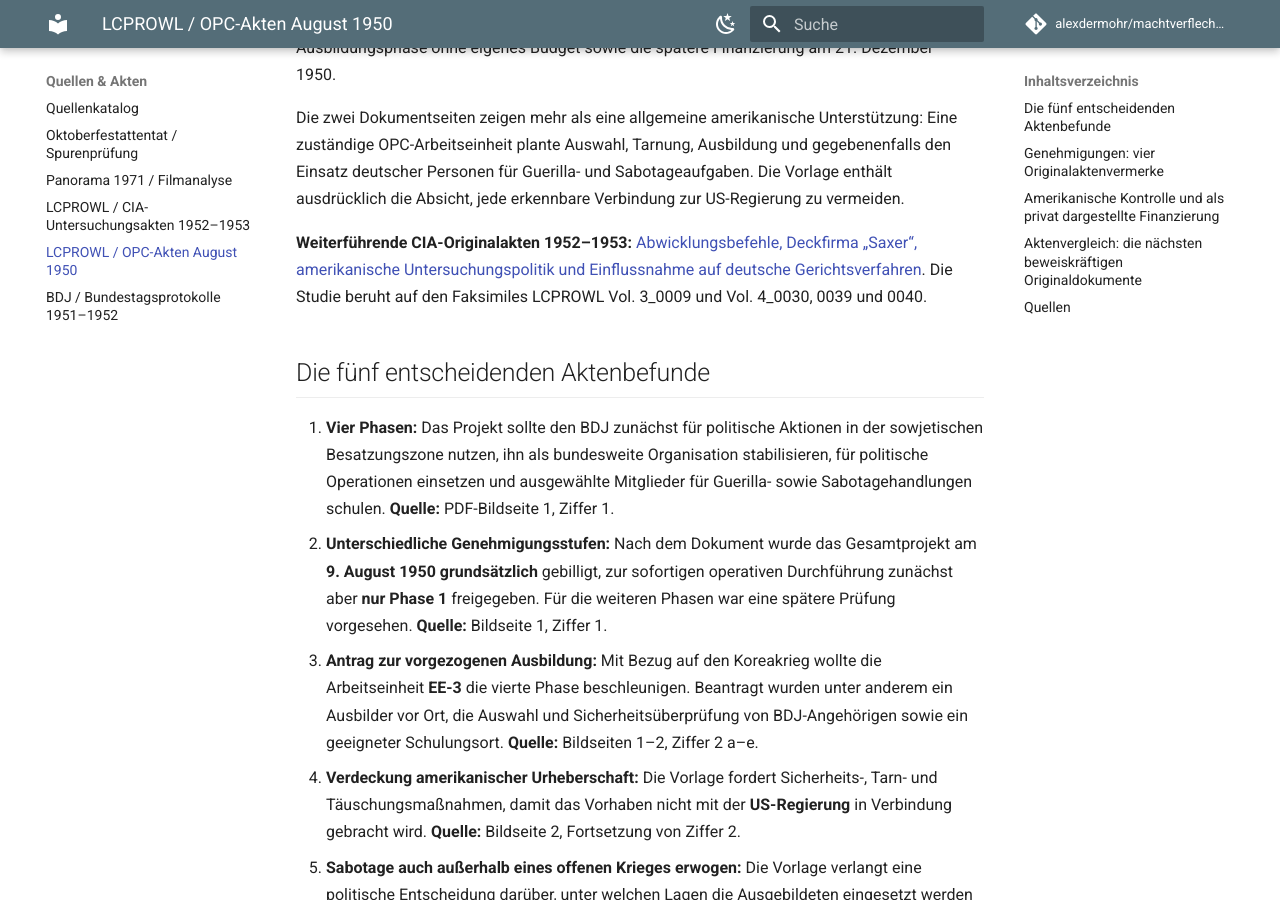
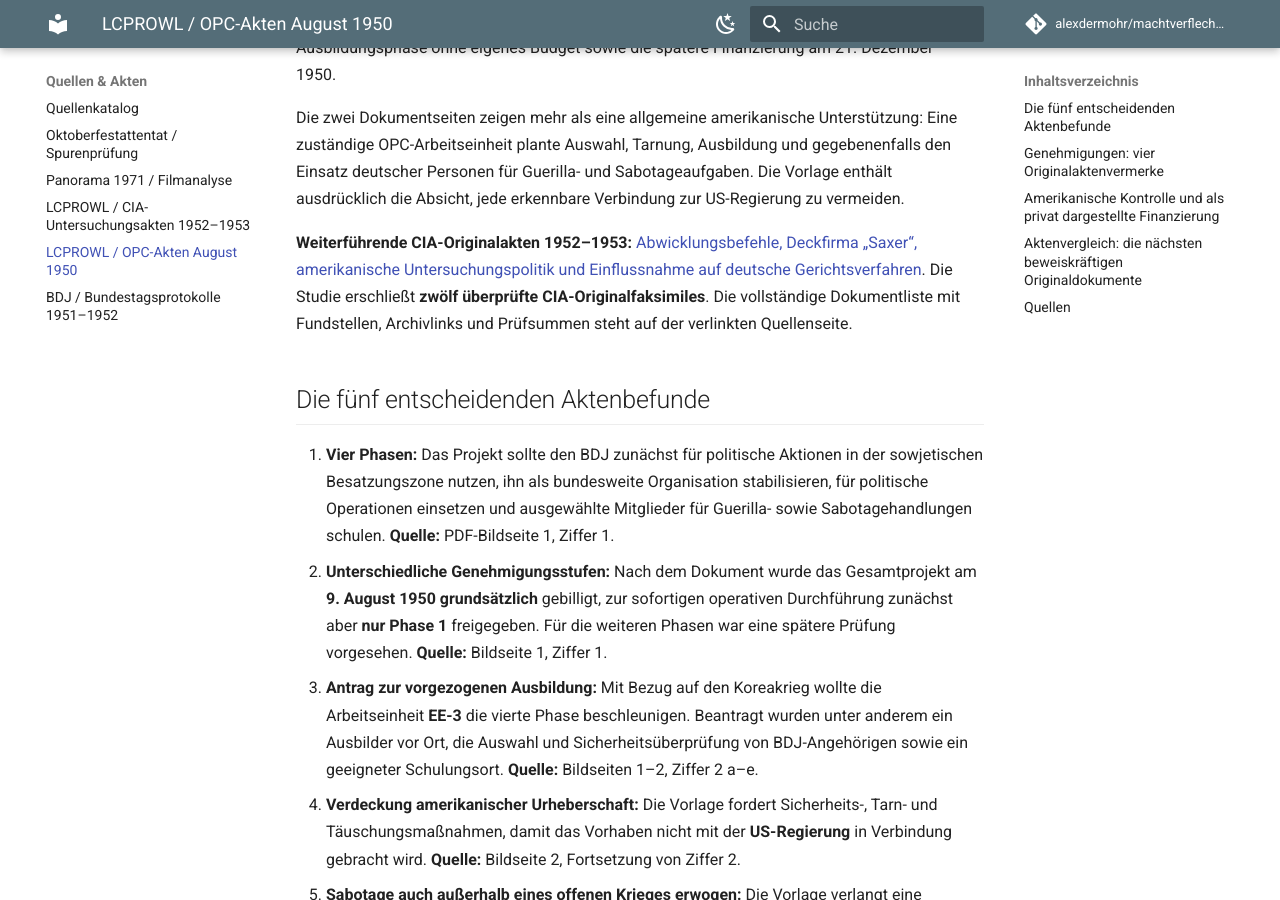
Before and after one commit to alexdermohr/machtverflechtungen, an MkDocs documentation site: the page built from docs/quellen/lcprowl-1950-opc-planung.md, in a window 1280 px wide and 900 px high, scrolled down 378 px. Built offline with MkDocs 1.6.1 and Material for MkDocs 9.7.7, drawn with Linux system fonts in a browser that asks for light colours; comment, search, counter and statistics services are not loaded.

Commit message:
research: trenne CIA-Quellenbezug und Nachtragsakte im LCPROWL-Korpus

```diff
--- a/docs/quellen/lcprowl-1950-opc-planung.md
+++ b/docs/quellen/lcprowl-1950-opc-planung.md
@@ -4,7 +4,7 @@
 
 Die zwei Dokumentseiten zeigen mehr als eine allgemeine amerikanische Unterstützung: Eine zuständige OPC-Arbeitseinheit plante Auswahl, Tarnung, Ausbildung und gegebenenfalls den Einsatz deutscher Personen für Guerilla- und Sabotageaufgaben. Die Vorlage enthält ausdrücklich die Absicht, jede erkennbare Verbindung zur US-Regierung zu vermeiden.
 
-**Weiterführende CIA-Originalakten 1952–1953:** [Abwicklungsbefehle, Deckfirma „Saxer“, amerikanische Untersuchungspolitik und Einflussnahme auf deutsche Gerichtsverfahren](lcprowl-1952-1953-us-ermittlungen.md). Die Studie beruht auf den Faksimiles LCPROWL Vol. 3_0009 und Vol. 4_0030, 0039 und 0040.
+**Weiterführende CIA-Originalakten 1952–1953:** [Abwicklungsbefehle, Deckfirma „Saxer“, amerikanische Untersuchungspolitik und Einflussnahme auf deutsche Gerichtsverfahren](lcprowl-1952-1953-us-ermittlungen.md). Die Studie erschließt **zwölf überprüfte CIA-Originalfaksimiles**. Die vollständige Dokumentliste mit Fundstellen, Archivlinks und Prüfsummen steht auf der verlinkten Quellenseite.
 
 ## Die fünf entscheidenden Aktenbefunde
 
```
Also changed, not shown: docs/quellen/lcprowl-1952-1953-us-ermittlungen.md (+2 -2 lines), 1 other file.
